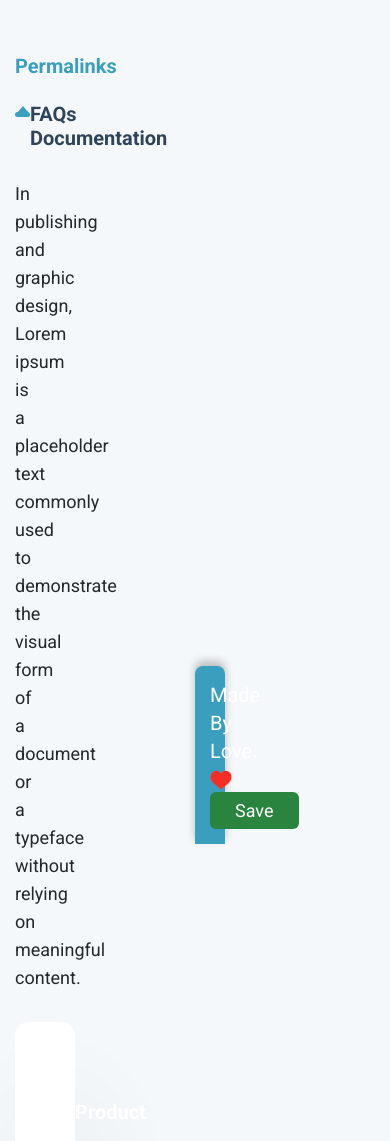
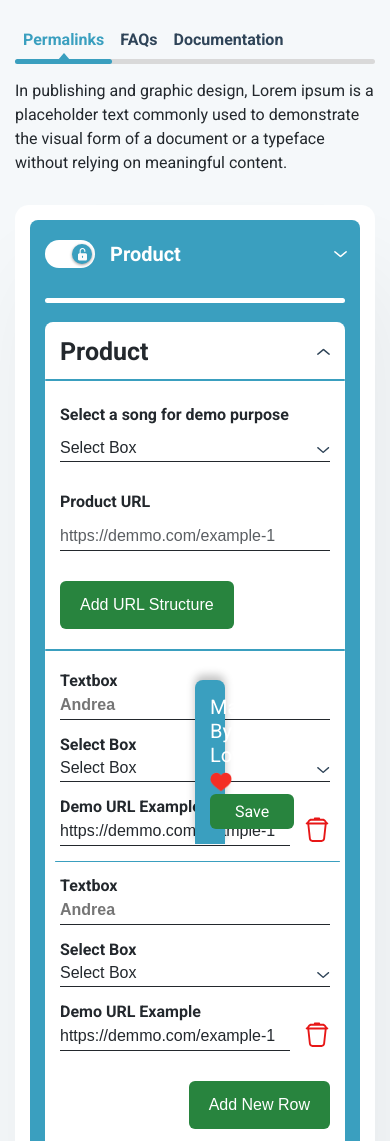
Before and after one commit to smitdudhat/New-Wordpress-Plugin-Design, a plain HTML site: page index.html in a window 390 px wide. Shown: the top 1141 px of the page. Drawn offline with nearby package versions, Linux system fonts and the light colour scheme.

Commit message:
Responsive Changes

```diff
--- a/css/global.css
+++ b/css/global.css
@@ -17,6 +17,19 @@ p {
 	max-width: 1723px;
 	margin: 0 0 0 auto;
 	background: #f5f8fa;
+	width: calc(100% - 160px);
+}
+
+@media only screen and (max-width: 960px) {
+	#wpbody{
+		width: calc(100% - 34px);
+	}
+}
+
+@media only screen and (max-width: 783px) {
+	#wpbody{
+		width: 100%;
+	}
 }
 
 .container {
--- a/css/media.css
+++ b/css/media.css
@@ -1,4 +1,108 @@
-/* 960PX MAX Media Quries */
-@media only screen and (max-width: 960px) {}
+/* 1366PX MAX Media Quries */
+@media only screen and (max-width: 1366px) {
+	.custom_permalinks .cp_left_column{
+		max-width: 100%;
+	}
+	.custom_permalinks .cp_right_column{
+		margin-top: 30px;
+	}
+	.custom_permalinks .cp_right_column h3{
+		display: none;
+	}
+}
+/* 1199PX MAX Media Quries */
+@media only screen and (max-width: 1199px) {
+	.cp_sub_accodian_tabs .cp_sub_accodian_tab_content .cp_sub_accodian_form .cp_form .cp_form_row {
+		flex-direction: column;
+		align-items: flex-start;
+		gap: 15px;
+		max-width: 300px;
+	}
+	.cp_sub_accodian_tabs .cp_sub_accodian_tab_content .cp_sub_accodian_form .cp_form .cp_form_row select,
+	.cp_sub_accodian_tabs .cp_sub_accodian_tab_content .cp_sub_accodian_form .cp_form .cp_form_row input{
+		margin-left: 0;
+	}
+	.cp_sub_accodian_tabs .cp_sub_accodian_tab_content .cp_sub_accodian_form .cp_form .cp_form_row.full_row{
+		align-items: flex-end;
+	}
+	.cp_sub_accodian_tabs .cp_sub_accodian_tab_content .cp_sub_accodian_form .cp_form .cp_form_box.cp_form_row_box .cp_form_four_column .cp_form_row{
+		gap: 0;
+	}
+}
 /* 783PX MAX Media Quries */
-@media only screen and (max-width: 783px) {}
+@media only screen and (max-width: 783px) {
+	.cp_sub_accodian_tabs .cp_sub_accodian_tab_content .cp_sub_accodian_form .cp_form .cp_form_box.cp_form_row_box .cp_form_four_column .cp_form_row{
+		max-width: calc(50% - 10px);
+	}
+	.cp_sub_accodian_tabs .cp_sub_accodian_tab_content .cp_sub_accodian_form .cp_form .cp_form_box.cp_form_row_box .cp_form_four_column .cp_form_row.cp_url_input{
+		max-width: calc(100% - 40px);
+	}
+	.cp_sub_accodian_tabs .cp_sub_accodian_tab_content .cp_sub_accodian_form .cp_form .cp_form_box.cp_form_row_box .cp_form_four_column .cp_form_four_row {
+		gap: 15px;
+		align-items: self-end;
+		justify-content: space-between;
+	}
+	.cp_sub_accodian_tabs .cp_sub_accodian_tab_content .cp_sub_accodian_form .cp_form .cp_form_box.cp_form_row_box .cp_form_four_column .cp_form_four_row {
+		gap: 15px;
+		align-items: self-end;
+		justify-content: space-between;
+	}
+	.cp_sub_accodian_tabs .cp_sub_accodian_tab_content .cp_sub_accodian_form .cp_form .cp_form_box.cp_form_row_box .cp_form_four_column .cp_form_row.cp_btn_row {
+		max-width: 100%;
+	}
+	.cp_sub_accodian_tabs .cp_sub_accodian_tab_content .cp_sub_accodian_form .cp_form .cp_form_row:first-of-type{
+		max-width: 230px;
+	}
+}
+/* 700PX MAX Media Quries */
+@media only screen and (max-width: 700px) {
+	.btn{
+		font-size: 16px;
+	}
+	.cp_sub_accodian_tabs .cp_sub_accodian_tab_content .cp_sub_accodian_form .cp_form .cp_form_box_1 .cp_form_row {
+		max-width: 100%;
+		justify-content: flex-start;
+		align-items: flex-start;
+	}
+	.cp_sub_accodian_tabs .cp_sub_accodian_tab_content .cp_sub_accodian_form .cp_form .cp_form_box_1 .cp_form_row:first-of-type{
+		margin-bottom: 30px;
+	}
+
+	.cp_sub_accodian_tabs .cp_sub_accodian_tab_content .cp_sub_accodian_form .cp_form .cp_form_row select,
+	.cp_sub_accodian_tabs .cp_sub_accodian_tab_content .cp_sub_accodian_form .cp_form .cp_form_row input{
+		width: 100%;
+		max-width: 100%;
+		min-width: initial;
+	}
+}
+
+/* 575PX MAX Media Quries */
+@media only screen and (max-width: 575px) {
+	.custom_permalinks .cp_left_column .cp_main_tabs .cp_tabs ul li a{
+		font-size: 16px;
+		padding: 0 8px;
+	}
+	.custom_permalinks .cp_left_column .cp_main_tabs .cp_tabs_content .cp_tabs_content_box p{
+		font-size: 16px;
+		line-height: 24px;
+	}
+	.cp_accodian .cp_accodian_content{
+		padding: 15px;
+	}
+	.cp_sub_accodian_tabs .cp_sub_accodian_tab_content .cp_sub_accodian_form .cp_form .cp_form_box.cp_form_row_box .cp_form_four_column .cp_form_row{
+		max-width: 100%;
+	}
+	.cp_right_column .cp_review_popup{
+		padding: 25px 15px;
+	}
+	.cp_right_column .cp_review_popup h4{
+		font-size: 20px;
+	}
+	.cp_right_column .cp_review_popup .cp_review_popup_tab .cp_review_tabs ul li a{
+		font-size: 16px;
+		padding: 10px 15px;
+	}
+	.cp_right_column .cp_review_popup .cp_review_popup_tab .cp_review_tabs ul{
+		gap: 15px;
+	}
+}
--- a/css/style.css
+++ b/css/style.css
@@ -380,13 +380,13 @@
 }
 
 .cp_sub_accodian_tabs .cp_sub_accodian_tab_content .cp_sub_accodian_form .cp_form .cp_form_box.cp_form_row_box .cp_form_four_column .cp_form_row {
-	max-width: 300px;
+	max-width: 25%;
 	flex-direction: column;
 	align-items: flex-start;
 }
 
 .cp_sub_accodian_tabs .cp_sub_accodian_tab_content .cp_sub_accodian_form .cp_form .cp_form_box.cp_form_row_box .cp_form_four_column .cp_form_row.cp_url_input{
-	max-width: 390px;
+	max-width: calc(40% - 25px);
 }
 
 .cp_sub_accodian_tabs .cp_sub_accodian_tab_content .cp_sub_accodian_form .cp_form .cp_form_box.cp_form_row_box .cp_form_four_column .cp_form_row.delete_icon{
--- a/index.html
+++ b/index.html
@@ -100,7 +100,7 @@
 																	<div class="cp_divider"></div>
 																	<div class="cp_sub_accodian_form">
 																		<form action="" method="" class="cp_form">
-																			<div class="cp_form_box">
+																			<div class="cp_form_box cp_form_box_1">
 																				<div class="cp_form_row one_row">
 																					<label>Select a song for demo purpose</label>
 																					<select>
@@ -237,7 +237,7 @@
 																	<div class="cp_divider"></div>
 																	<div class="cp_sub_accodian_form">
 																		<form action="" method="" class="cp_form">
-																			<div class="cp_form_box">
+																			<div class="cp_form_box cp_form_box_1">
 																				<div class="cp_form_row one_row">
 																					<label>Select a song for demo purpose</label>
 																					<select>
--- a/js/main.js
+++ b/js/main.js
@@ -76,8 +76,10 @@ jQuery(document).ready(function ($) {
 	// Bottom Bar Width Set
 	function bottom_bar() {
 		var left_column_width_get = $('.custom_permalinks .cp_left_column').width();
-		var left_column_width = left_column_width_get + 'px';
-		$('.custom_permalinks .cp_bottom_bar').css('width', left_column_width);
+		var left_column_left_pos_get = $('.custom_permalinks .cp_left_column').position();
+		var left_column_width = left_column_width_get + 15 + 'px';
+		var left_column_left_pos = left_column_left_pos_get.left  + 'px';
+		$('.custom_permalinks .cp_bottom_bar').css({"width": left_column_width, "left": left_column_left_pos});
 	}
 
 	$(window).on('load', function () {
```
